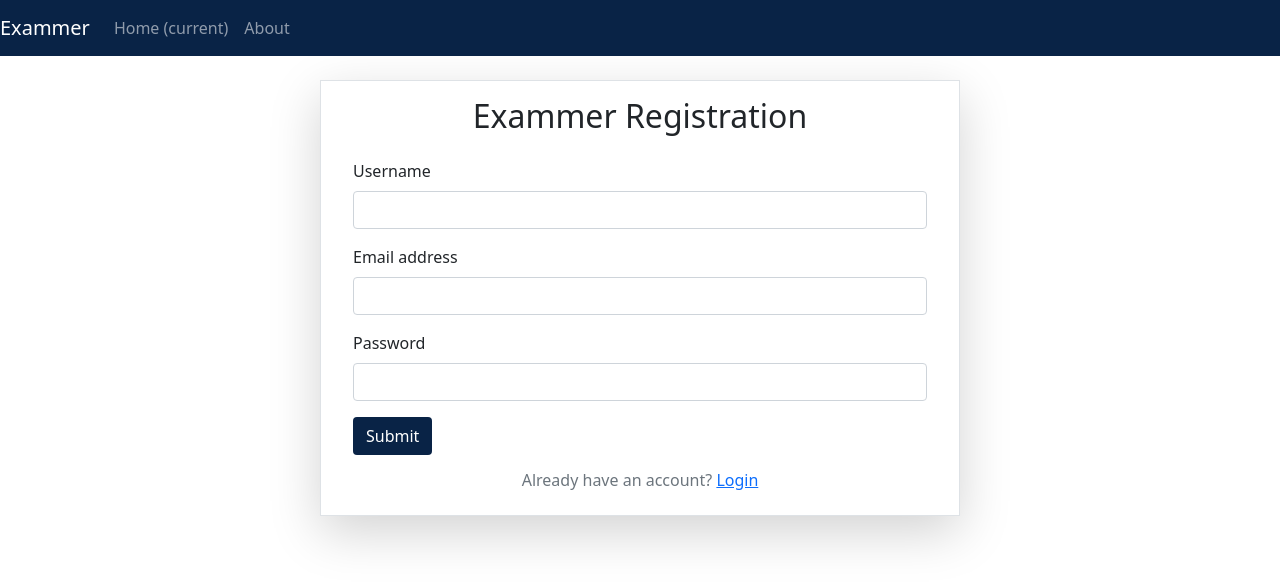
After one commit to PratikM15/MCQ-Portal, a Django app: page /register in a window 1280 px wide. The commit adds this page. Shown: the top 586 px of the page. Run offline with Django 3.2, Linux system fonts and the light colour scheme.

Commit message:
login & register page added

```diff
--- a/quizapp/templates/index.html
+++ b/quizapp/templates/index.html
@@ -11,7 +11,7 @@
     <link rel="stylesheet" href="https://stackpath.bootstrapcdn.com/bootstrap/4.3.1/css/bootstrap.min.css"
         integrity="sha384-ggOyR0iXCbMQv3Xipma34MD+dH/1fQ784/j6cY/iJTQUOhcWr7x9JvoRxT2MZw1T" crossorigin="anonymous">
 
-    <title>Hello, world!</title>
+    <title>Exammer</title>
 </head>
 
 <body>
@@ -22,7 +22,7 @@
             aria-controls="navbarTogglerDemo03" aria-expanded="false" aria-label="Toggle navigation">
             <span class="navbar-toggler-icon"></span>
         </button>
-        <a class="navbar-brand" href="#">Exammer</a>
+        <a class="navbar-brand" href="/"> Exammer</a>
 
         <div class="collapse navbar-collapse" id="navbarTogglerDemo03">
             <ul class="navbar-nav mr-auto mt-2 mt-lg-0">
--- /dev/null
+++ b/quizapp/templates/userRegister.html
@@ -0,0 +1,76 @@
+<!doctype html>
+<html lang="en">
+
+<head>
+    <!-- Required meta tags -->
+    <meta charset="utf-8">
+    <meta name="viewport" content="width=device-width, initial-scale=1">
+
+    <!-- Bootstrap CSS -->
+    <link href="https://cdn.jsdelivr.net/npm/bootstrap@5.0.1/dist/css/bootstrap.min.css" rel="stylesheet"
+        integrity="sha384-+0n0xVW2eSR5OomGNYDnhzAbDsOXxcvSN1TPprVMTNDbiYZCxYbOOl7+AMvyTG2x" crossorigin="anonymous">
+
+    <title>Register | Exammer</title>
+</head>
+
+<body>
+
+    <!-- Header Section -->
+    <nav class="navbar navbar-expand-lg navbar-dark" style="background: #092346;">
+        <button class="navbar-toggler" type="button" data-toggle="collapse" data-target="#navbarTogglerDemo03"
+            aria-controls="navbarTogglerDemo03" aria-expanded="false" aria-label="Toggle navigation">
+            <span class="navbar-toggler-icon"></span>
+        </button>
+        <a class="navbar-brand" href="#">Exammer</a>
+
+        <div class="collapse navbar-collapse" id="navbarTogglerDemo03">
+            <ul class="navbar-nav mr-auto mt-2 mt-lg-0">
+                <li class="nav-item active">
+                    <a class="nav-link" href="{%url 'home' %}">Home <span class="sr-only">(current)</span></a>
+                </li>
+                <li class="nav-item">
+                    <a class="nav-link" href="#">About</a>
+                </li>
+            </ul>
+
+        </div>
+    </nav>
+    <!-- Header Section Ends Here -->
+
+    <div class="container w-50 mt-4 border p-3 shadow-lg">
+        <h2 class="heading text-center">Exammer Registration</h2>
+        <form class="p-3" method="POST">
+            {% csrf_token %}
+            <div class="mb-3">
+                <label for="username" class="form-label">Username</label>
+                <input type="text" class="form-control" id="username" name=username>
+            </div>
+            <div class="mb-3">
+                <label for="exampleInputEmail1" class="form-label">Email address</label>
+                <input type="email" class="form-control" id="exampleInputEmail1" aria-describedby="emailHelp"
+                    name="email">
+            </div>
+            <div class="mb-3">
+                <label for="exampleInputPassword1" class="form-label">Password</label>
+                <input type="password" class="form-control" id="exampleInputPassword1" name='password'>
+            </div>
+
+            <button type="submit" class="btn text-white" style="background:#092346;">Submit</button>
+        </form>
+
+        <h5 class="text-secondary text-center" style="font-size: 1rem;">Already have an account? <a href="{%url 'login_page'%}">Login</a></h5>
+    </div>
+
+    <script src="https://cdn.jsdelivr.net/npm/@popperjs/core@2.9.2/dist/umd/popper.min.js"
+        integrity="sha384-IQsoLXl5PILFhosVNubq5LC7Qb9DXgDA9i+tQ8Zj3iwWAwPtgFTxbJ8NT4GN1R8p"
+        crossorigin="anonymous"></script>
+    <script src="https://cdn.jsdelivr.net/npm/bootstrap@5.0.1/dist/js/bootstrap.min.js"
+        integrity="sha384-Atwg2Pkwv9vp0ygtn1JAojH0nYbwNJLPhwyoVbhoPwBhjQPR5VtM2+xf0Uwh9KtT"
+        crossorigin="anonymous"></script>
+
+    <script src="https://cdn.jsdelivr.net/npm/bootstrap@5.0.1/dist/js/bootstrap.bundle.min.js"
+        integrity="sha384-gtEjrD/SeCtmISkJkNUaaKMoLD0//ElJ19smozuHV6z3Iehds+3Ulb9Bn9Plx0x4"
+        crossorigin="anonymous"></script>
+</body>
+
+</html>
--- a/quizapp/urls.py
+++ b/quizapp/urls.py
@@ -6,4 +6,6 @@ urlpatterns = [
     path('register/<str:category>', views.register, name='register'),
     path('questionportal/<str:category>/<str:name>',views.questionportal,name='questionportal'),
     path('results/<str:category>/<str:name>',views.results,name='results'),
+    path('login',views.login_page,name='login_page'),
+    path('register',views.register_page,name='register_page'),
 ]
--- a/quizapp/views.py
+++ b/quizapp/views.py
@@ -1,6 +1,22 @@
 from django.shortcuts import render,redirect
 from django.core.paginator import Paginator,EmptyPage,InvalidPage
 from .models import *
+
+
+
+def register_page(request):
+    return render(request, 'userRegister.html')
+
+
+def login_page(request):
+    return render(request,'login.html')
+
+
+
+
+
+
+
 
 def home(request):
     return render(request,'index.html')
```
Also changed, not shown: quizapp/templates/login.html (added, +64 -0 lines), db.sqlite3.
